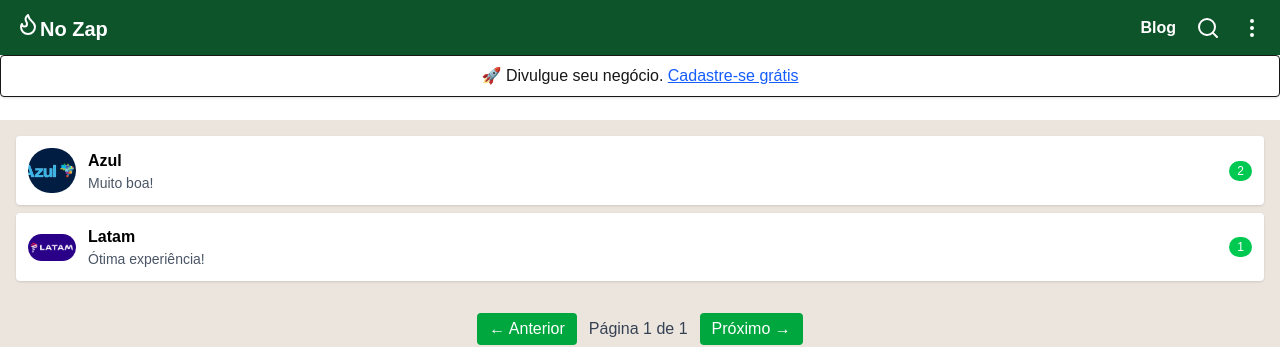
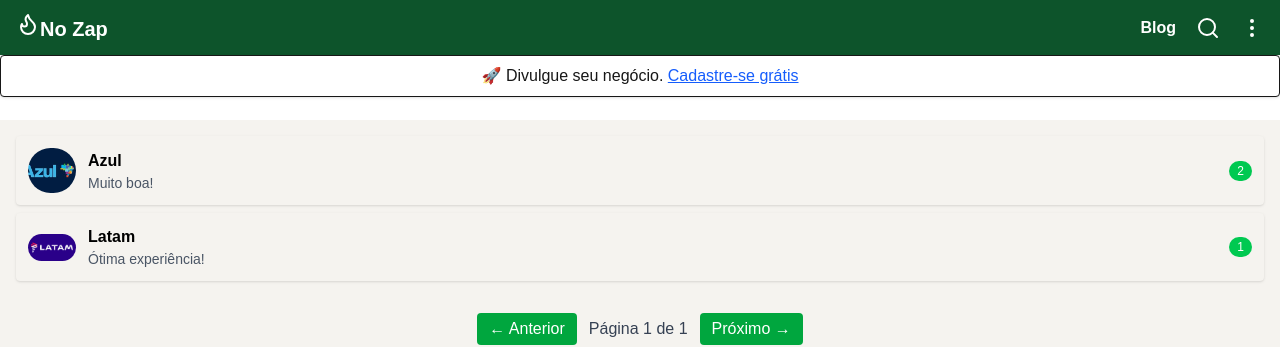
Before and after one commit to WilliaMachadoCosta/Blog, a Next.js app in the folder chama/: page / in a window 1280 px wide. Shown: the top 347 px of the page. Built offline with nearby package versions, Linux system fonts and the light colour scheme.

Commit message:
refact: alterado background color

```diff
--- a/chama/src/components/container/container.tsx
+++ b/chama/src/components/container/container.tsx
@@ -59,7 +59,7 @@ export default function Container() {
     }
 
     return (
-        <div className="min-h-screen bg-[#ece5dd] p-4">
+        <div className="min-h-screen bg-[#f5f3ef] p-4">
             {!selected && (
                 <>
                     {/* Lista paginada de empresas */}
@@ -68,7 +68,7 @@ export default function Container() {
                             <li
                                 key={company.name}
                                 onClick={() => setSelected(company.name)}
-                                className="flex items-center gap-3 bg-white p-3 rounded shadow cursor-pointer hover:bg-gray-100"
+                                className="flex items-center gap-3 bg-[#f5f3ef] p-3 rounded shadow cursor-pointer hover:bg-gray-100"
                             >
                                 <CompanyLogo
                                     src={company.logo}
```
